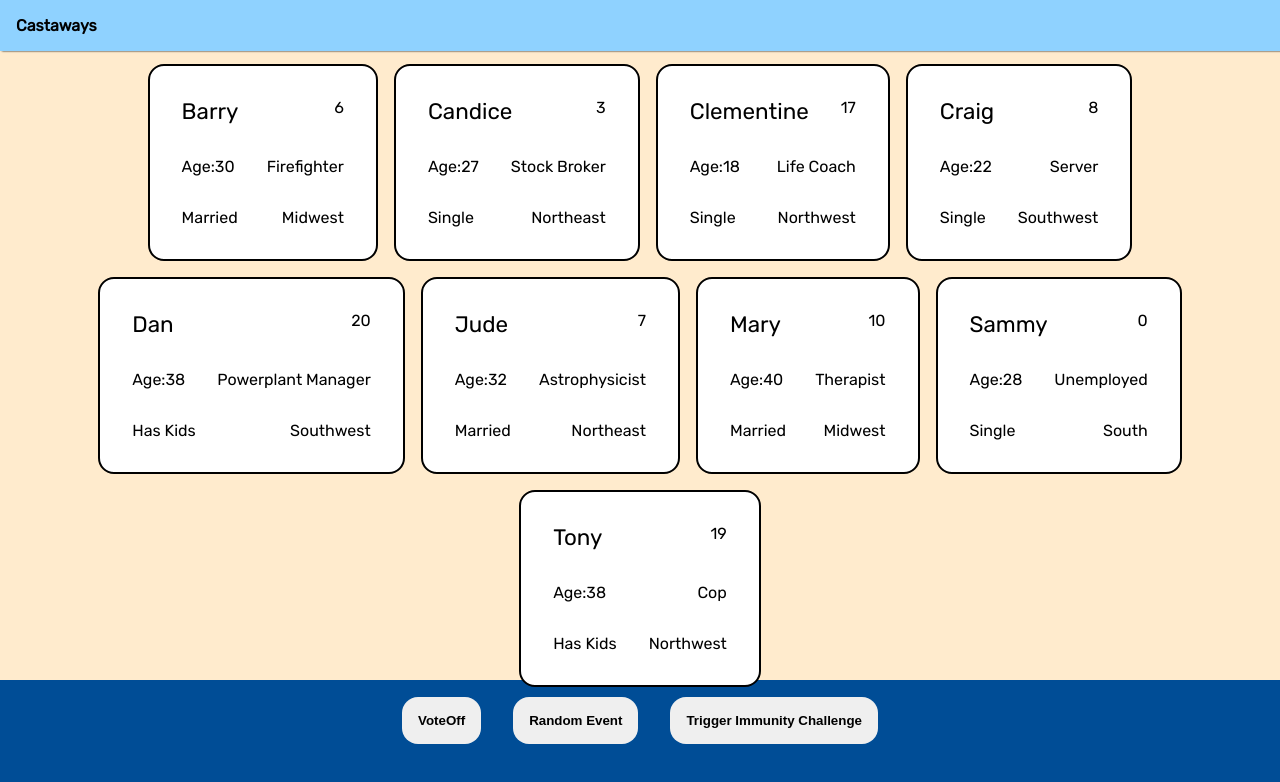
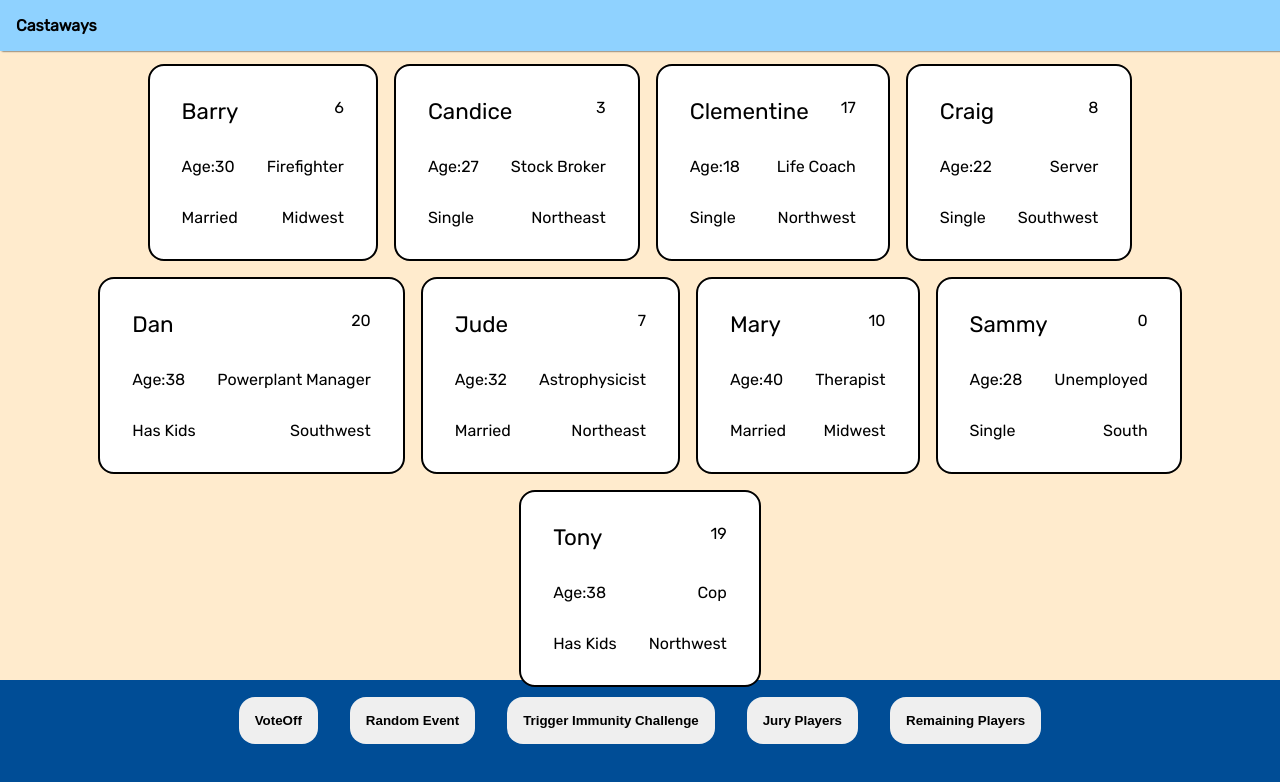
Before and after one commit to mwinser/castaways, a React (Create React App) app: page / in a window 1280 px wide. Shown: the top 782 px of the page. Built offline with nearby package versions, Linux system fonts and the light colour scheme.

Commit message:
bug: loyalty calculated before stats finalized

```diff
--- a/src/App.js
+++ b/src/App.js
@@ -56,6 +56,9 @@ function App() {
           :
             <button onClick={()=>juryVote()}>Jury Vote</button>
         }
+        <div></div>
+        <button onClick={()=>console.table(juryPlayers.loyalty)}>Jury Players</button>
+        <button onClick={()=>console.log(playerState)}>Remaining Players</button>
 
 
 
--- a/src/player_data.js
+++ b/src/player_data.js
@@ -130,9 +130,8 @@ function startingStats() {
         dexterity: ~~(Math.random()*20),
         intelligence: ~~(Math.random()*20),
         }
-        console.log(rando)
+    console.log(rando)
     playerData.push(rando)
-
 
     playerData.forEach(player=>{
         //set categories
@@ -187,8 +186,12 @@ function startingStats() {
             default:
                 console.error(player.name + "'s job value ("+ player.job +") is invalid")
         }
+    })
+}
 
-        //starting loyalties based on similarity
+function startingLoyalties() {
+    //starting loyalties based on similarity
+    playerData.forEach(player=>{
         const loyaltyRatings = {}
         playerData.forEach(rival=>{
             const region = 20*(player.region===rival.region)
@@ -203,7 +206,8 @@ function startingStats() {
     })
 }
 
+
 startingStats()
-
+startingLoyalties()
 
 export default playerData
```
